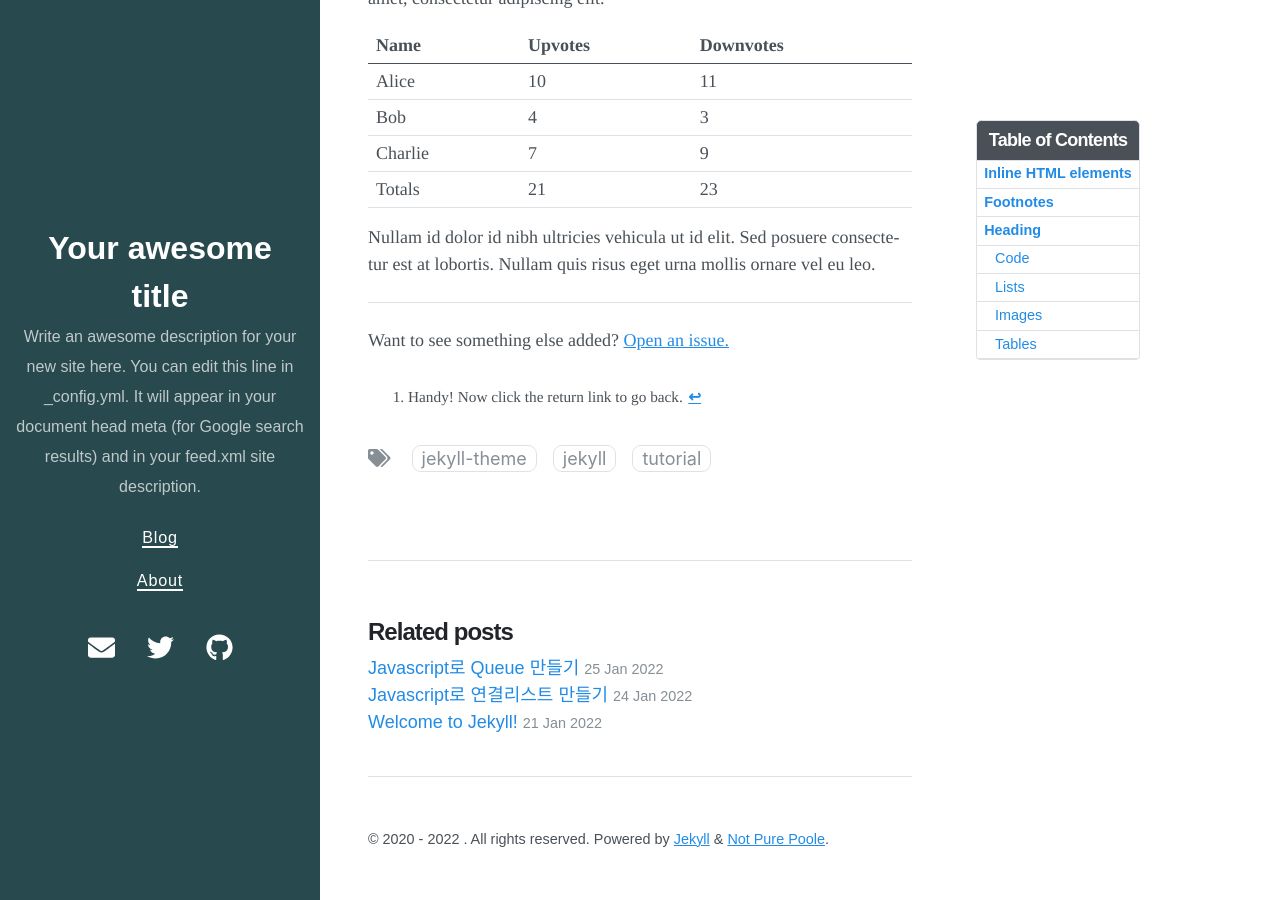
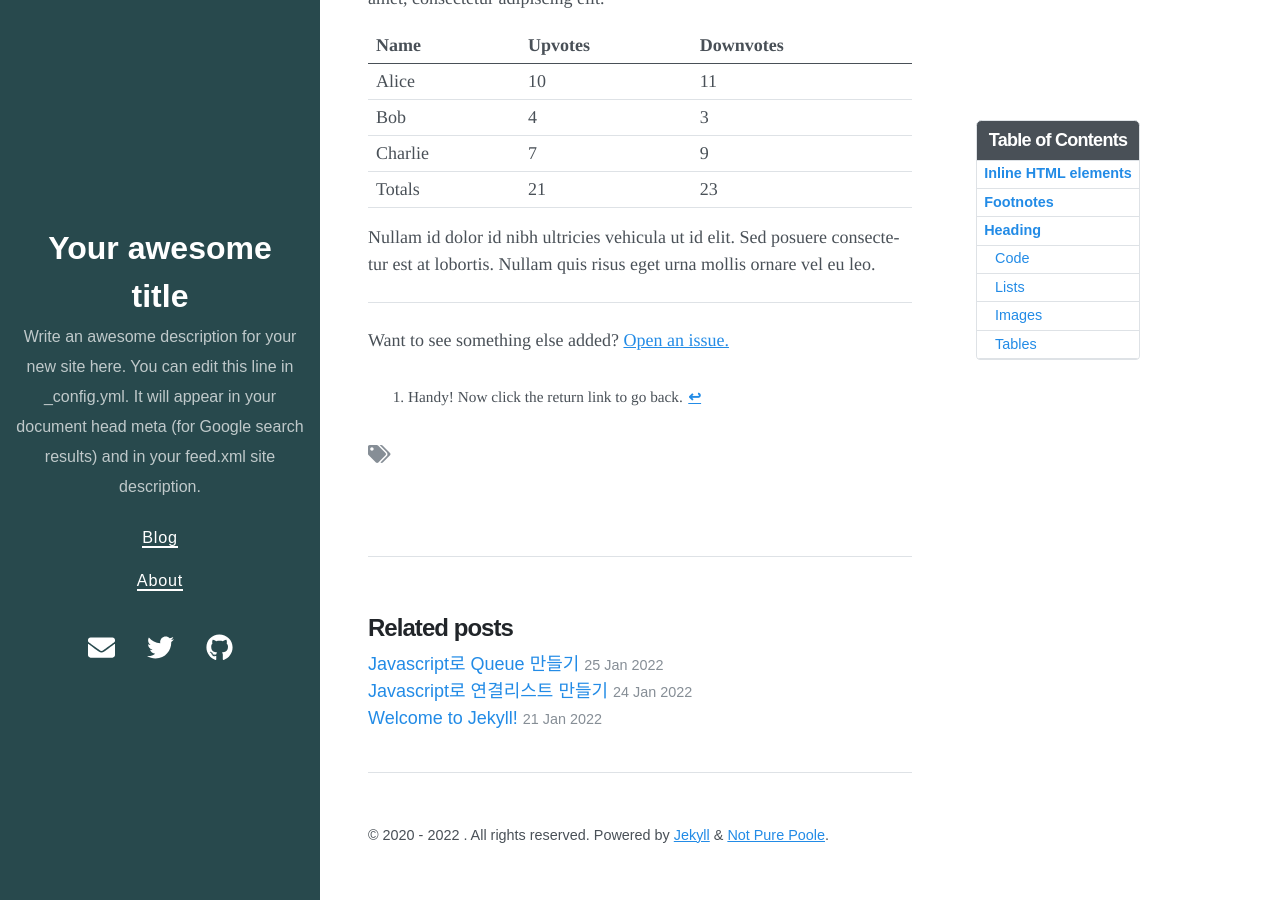
Before and after one commit to dbckdgjs369/dbckdgjs369.github.io, a Jekyll site: the page built from _posts/2020-09-29-welcome-to-not-pure-poole.md, in a window 1280 px wide and 900 px high, scrolled down 4567 px. Built offline with Jekyll 4.4.1, drawn with Linux system fonts in a browser that asks for light colours; nearby versions of some CDN libraries.

Commit message:
필요없는 태그 제거

```diff
--- a/_posts/2020-09-29-welcome-to-not-pure-poole.md
+++ b/_posts/2020-09-29-welcome-to-not-pure-poole.md
@@ -3,15 +3,15 @@ layout: post
 title: Welcome to Not Pure Poole
 date: 2020-09-29 23:18 +0800
 last_modified_at: 2020-10-01 01:08:25 +0800
-tags: [jekyll theme, jekyll, tutorial]
-toc:  true
+toc: true
 ---
+
 Welcome to **Not Pure Poole**! This is an example post to show the layout.
 {: .message }
 
 First, do you notice the TOC on the right side? Try to scroll down to read this post, you'll find that the TOC is always sticky in the viewport.
 
-Cum sociis natoque penatibus et magnis <a href="#">dis parturient montes</a>, nascetur ridiculus mus. *Aenean eu leo quam.* Pellentesque ornare sem lacinia quam venenatis vestibulum. Sed posuere consectetur est at lobortis. Cras mattis consectetur purus sit amet fermentum.
+Cum sociis natoque penatibus et magnis <a href="#">dis parturient montes</a>, nascetur ridiculus mus. _Aenean eu leo quam._ Pellentesque ornare sem lacinia quam venenatis vestibulum. Sed posuere consectetur est at lobortis. Cras mattis consectetur purus sit amet fermentum.
 
 > Curabitur blandit tempus porttitor. Nullam quis risus eget urna mollis ornare vel eu leo. Nullam id dolor id nibh ultricies vehicula ut id elit.
 
@@ -22,7 +22,7 @@ Etiam porta **sem malesuada magna** mollis euismod. Cras mattis consectetur puru
 HTML defines a long list of available inline tags, a complete list of which can be found on the [Mozilla Developer Network](https://developer.mozilla.org/en-US/docs/Web/HTML/Element).
 
 - **To bold text**, use `<strong>`.
-- *To italicize text*, use `<em>`.
+- _To italicize text_, use `<em>`.
 - <mark>To highlight</mark>, use `<mark>`.
 - Abbreviations, like <abbr title="HyperText Markup Langage">HTML</abbr> should use `<abbr>`, with an optional `title` attribute for the full phrase.
 - Citations, like <cite>&mdash; Mark Otto</cite>, should use `<cite>`.
@@ -162,7 +162,7 @@ Aenean lacinia bibendum nulla sed consectetur. Lorem ipsum dolor sit amet, conse
 
 Nullam id dolor id nibh ultricies vehicula ut id elit. Sed posuere consectetur est at lobortis. Nullam quis risus eget urna mollis ornare vel eu leo.
 
------
+---
 
 Want to see something else added? <a href="https://github.com/vszhub/not-pure-poole/issues/new">Open an issue.</a>
 
```
Also changed, not shown: _posts/2020-10-01-releasing-not-pure-poole-v0-1-0.md (+1 -3 lines), _posts/2020-10-02-testing-mathjax.md (+1 -1 lines).
